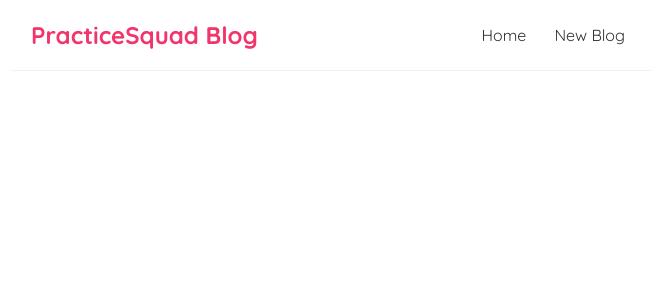
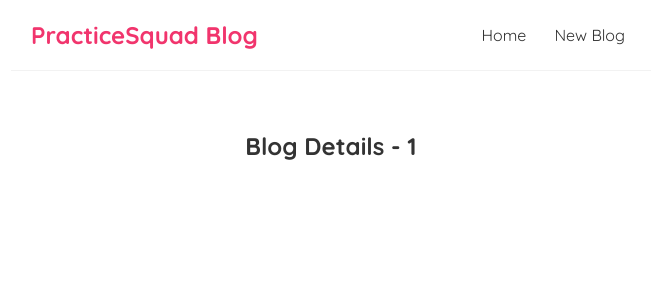
Before and after one commit to ncarlson55/practice-react-blogApp, a React (Create React App) app: page /blogs/1 in a window 1280 px wide. Shown: the top 300 px of the page, without its empty margins (309-964 px from the left). Built offline with nearby package versions, Linux system fonts and the light colour scheme.

Commit message:
Exact Match Routes added, passing id from our object to the link components we are using from react-router-dom

```diff
--- a/src/App.js
+++ b/src/App.js
@@ -3,6 +3,7 @@
 import Home from './Home'
 import Create from './Create'
 import { BrowserRouter as Router, Route, Switch} from 'react-router-dom'
+import BlogDetails from "./BlogDetails";
 
 function App() {
 
@@ -20,6 +21,10 @@
             <Route path="/create">
               <Create />
             </Route>
+            {/* Blog Details */}
+            <Route exact path="/blogs/:id" >
+              <BlogDetails />
+            </Route>
           </Switch>
         </div>
       </div>
--- /dev/null
+++ b/src/BlogDetails.js
@@ -0,0 +1,13 @@
+import { useParams } from "react-router";
+
+const BlogDetails = () => {
+    const { id } = useParams();
+
+    return (
+        <div className="blog-details">
+            <h2>Blog Details - { id }</h2>
+        </div>
+    );
+}
+
+export default BlogDetails;
--- a/src/BlogList.js
+++ b/src/BlogList.js
@@ -1,16 +1,15 @@
+import { Link } from 'react-router-dom'
+
 const BlogList = ({ blogs, title, handleDelete }) => {
-    // const blogs = props.blogs;
-    // const title = props.title;
-
-
-
     return (
         <div className="blog-list">
             <h2> { title } </h2>
             {blogs.map(blog => (
                 <div className="blog-preview" key={blog.id} >
-                    <h2>{blog.title}</h2>
-                    <p>Written by {blog.author}</p>
+                    <Link to={`/blogs/${blog.id}`}>
+                        <h2>{blog.title}</h2>
+                        <p>Written by {blog.author}</p>
+                    </Link>
                 </div>
             ))}
         </div>
--- a/src/index.css
+++ b/src/index.css
@@ -50,3 +50,17 @@
   color: #f1356d;
   margin-bottom: 8px;
 }
+
+.blog-preview:hover{
+  box-shadow: 1px 3px 5px rgba(0, 0, 0, .1)
+}
+
+.blog-preview h2 {
+  font-size: 20px;
+  color: #f1356d;
+  margin-bottom: 8px;
+}
+
+.blog-preview a {
+  text-decoration: none;
+}
```
